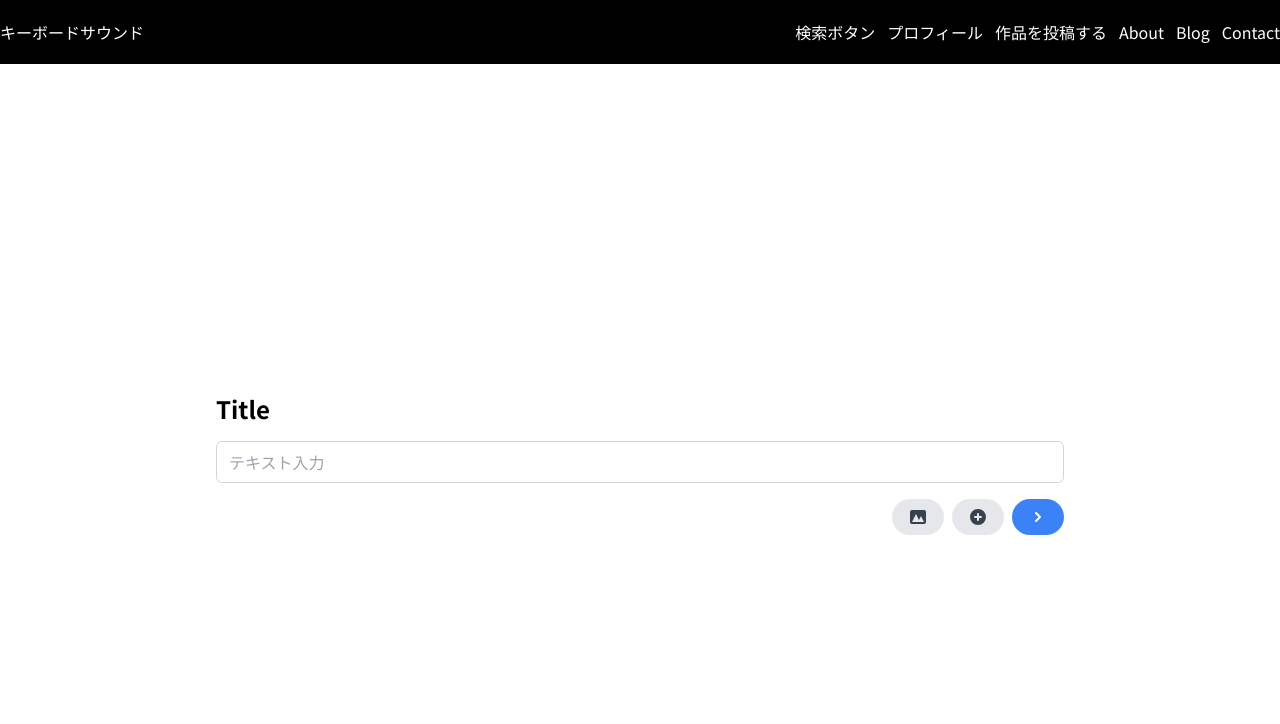
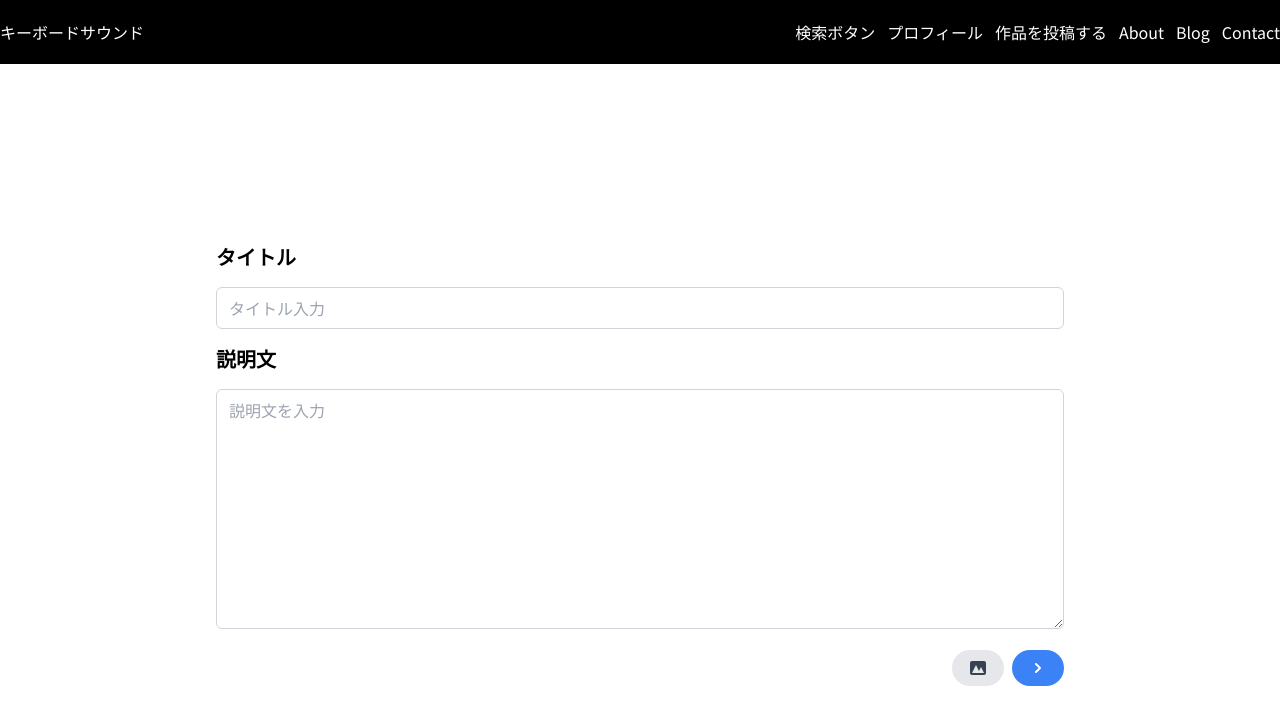
Before and after one commit to tomato-ga/keysound, a Next.js app: page /post/upload in a window 1280 px wide. Shown: the top 724 px of the page. Built offline with nearby package versions, Linux system fonts and the light colour scheme.

Commit message:
修正中

```diff
--- a/src/app/(pages)/post/upload/page.tsx
+++ b/src/app/(pages)/post/upload/page.tsx
@@ -4,19 +4,39 @@ import { useState } from 'react'
 
 // TODO アップロードから完成させる
 const UploadPage = () => {
+	const [title, setTitle] = useState<string>('')
+	const [description, setDescription] = useState<string>('')
+
 	return (
 		<div className="flex flex-col items-center justify-center h-screen">
 			<div className="bg-white rounded-lg  w-full max-w-xl m-2 p-6 lg:w-full lg:m-6 lg:max-w-4xl">
-				<h1 className="text-2xl font-bold mb-4">Title</h1>
+				<h1 className="text-xl font-bold mb-4">タイトル</h1>
 				<div className="mb-4">
 					<input
 						type="text"
-						placeholder="テキスト入力"
+						placeholder="タイトル入力"
 						className="w-full border border-gray-300 rounded-md px-3 py-2 focus:outline-none focus:ring-2 focus:ring-blue-500"
+						value={title}
+						onChange={(e) => setTitle(e.target.value)}
 					/>
 				</div>
+
+				<h1 className="text-xl font-bold mb-4">説明文</h1>
+				<div className="mb-4">
+					<textarea
+						placeholder="説明文を入力"
+						className="w-full h-60 border border-gray-300 rounded-md px-3 py-2 focus:outline-none focus:ring-2 focus:ring-blue-500"
+						value={description}
+						onChange={(e) => setDescription(e.target.value)}
+					/>
+				</div>
+
 				<div className="flex justify-end space-x-2">
-					<button className="bg-gray-200 hover:bg-gray-300 text-gray-700 font-bold py-2 px-4 rounded-full">
+					<div className="tooltip-group">
+						<button
+							className="bg-gray-200 hover:bg-gray-300 text-gray-700 font-bold py-2 px-4 rounded-full"
+							title="画像か動画をアップロードする"
+						>
 							<svg className="h-5 w-5" xmlns="http://www.w3.org/2000/svg" viewBox="0 0 20 20" fill="currentColor">
 								<path
 									fillRule="evenodd"
@@ -25,7 +45,9 @@ const UploadPage = () => {
 								/>
 							</svg>
 						</button>
-					<button className="bg-gray-200 hover:bg-gray-300 text-gray-700 font-bold py-2 px-4 rounded-full">
+					</div>
+
+					{/* <button className="bg-gray-200 hover:bg-gray-300 text-gray-700 font-bold py-2 px-4 rounded-full">
 						<svg className="h-5 w-5" xmlns="http://www.w3.org/2000/svg" viewBox="0 0 20 20" fill="currentColor">
 							<path
 								fillRule="evenodd"
@@ -33,7 +55,7 @@ const UploadPage = () => {
 								clipRule="evenodd"
 							/>
 						</svg>
-					</button>
+					</button> */}
 					<button className="bg-blue-500 hover:bg-blue-700 text-white font-bold py-2 px-4 rounded-full">
 						<svg className="h-5 w-5" xmlns="http://www.w3.org/2000/svg" viewBox="0 0 20 20" fill="currentColor">
 							<path
--- a/src/app/api/upload/s3.ts
+++ b/src/app/api/upload/s3.ts
@@ -1,70 +1,70 @@
-import { NextApiRequest, NextApiResponse } from 'next'
+// import { NextApiRequest, NextApiResponse } from 'next'
 
-import { S3Client, PutObjectCommand } from '@aws-sdk/client-s3'
-import { IncomingForm } from 'formidable'
-import { promises as fs } from 'fs'
-require('dotenv').config()
+// import { S3Client, PutObjectCommand } from '@aws-sdk/client-s3'
+// import { IncomingForm } from 'formidable'
+// import { promises as fs } from 'fs'
+// require('dotenv').config()
 
-export const config = {
-	api: {
-		bodyParser: false
-	}
-}
+// export const config = {
+// 	api: {
+// 		bodyParser: false
+// 	}
+// }
 
-if (!process.env.AWS_ACCESS_KEY_ID || !process.env.AWS_SECRET_ACCESS_KEY) {
-	throw new Error('AWS KEY is not found')
-}
+// if (!process.env.AWS_ACCESS_KEY_ID || !process.env.AWS_SECRET_ACCESS_KEY) {
+// 	throw new Error('AWS KEY is not found')
+// }
 
-const s3Client = new S3Client({
-	region: 'ap-northeast-1',
-	credentials: {
-		accessKeyId: process.env.AWS_ACCESS_KEY_ID,
-		secretAccessKey: process.env.AWS_SECRET_ACCESS_KEY
-	}
-})
+// const s3Client = new S3Client({
+// 	region: 'ap-northeast-1',
+// 	credentials: {
+// 		accessKeyId: process.env.AWS_ACCESS_KEY_ID,
+// 		secretAccessKey: process.env.AWS_SECRET_ACCESS_KEY
+// 	}
+// })
 
-export default async function handler(req: NextApiRequest, res: NextApiResponse) {
-	if (req.method !== 'POST') {
-		res.status(405).json({ error: 'Method Not Allowed' })
-		return
-	}
+// export default async function handler(req: NextApiRequest, res: NextApiResponse) {
+// 	if (req.method !== 'POST') {
+// 		res.status(405).json({ error: 'Method Not Allowed' })
+// 		return
+// 	}
 
-	try {
-		// TODO data型指定する
-		const data = await new Promise((resolve, reject) => {
-			const form = new IncomingForm()
-			form.parse(req, (err, fields, files) => {
-				if (err) {
-					reject(err)
-				} else {
-					resolve(files)
-				}
-			})
-		})
+// 	try {
+// 		// TODO data型指定する
+// 		const data = await new Promise((resolve, reject) => {
+// 			const form = new IncomingForm()
+// 			form.parse(req, (err, fields, files) => {
+// 				if (err) {
+// 					reject(err)
+// 				} else {
+// 					resolve(files)
+// 				}
+// 			})
+// 		})
 
-		// デバッグ情報に基づいて、アクセスキーを `files.files` に修正
-		if (!data.files || data.files.length === 0) {
-			res.status(400).json({ error: 'No files uploaded.' })
-			return
-		}
+// 		// デバッグ情報に基づいて、アクセスキーを `files.files` に修正
+// 		if (!data.files || data.files.length === 0) {
+// 			res.status(400).json({ error: 'No files uploaded.' })
+// 			return
+// 		}
 
-		const uploadedFiles = data.files
-		const uploadPromises = uploadedFiles.map(async (file) => {
-			const fileStream = await fs.readFile(file.filepath)
-			const uploadParams = {
-				Bucket: 'otokudealarticle',
-				Key: `uploads/${Date.now()}_${file.originalFilename}`,
-				Body: fileStream
-			}
+// 		const uploadedFiles = data.files
+// 		const uploadPromises = uploadedFiles.map(async (file) => {
+// 			const fileStream = await fs.readFile(file.filepath)
+// 			const uploadParams = {
+// 				Bucket: 'otokudealarticle',
+// 				Key: `uploads/${Date.now()}_${file.originalFilename}`,
+// 				Body: fileStream
+// 			}
 
-			await s3Client.send(new PutObjectCommand(uploadParams))
-			return `https://otokudealarticle.s3.ap-northeast-1.amazonaws.com/${uploadParams.Key}`
-		})
+// 			await s3Client.send(new PutObjectCommand(uploadParams))
+// 			return `https://otokudealarticle.s3.ap-northeast-1.amazonaws.com/${uploadParams.Key}`
+// 		})
 
-		const urls = await Promise.all(uploadPromises)
-		res.status(200).json({ urls })
-	} catch (error) {
-		console.error('Error:', error)
-		res.status(500).json({ error: 'Server Error: Unable to process the request.' })
-	}
-}
+// 		const urls = await Promise.all(uploadPromises)
+// 		res.status(200).json({ urls })
+// 	} catch (error) {
+// 		console.error('Error:', error)
+// 		res.status(500).json({ error: 'Server Error: Unable to process the request.' })
+// 	}
+// }
```
Lines whose indentation alone changed are shown as unchanged.
